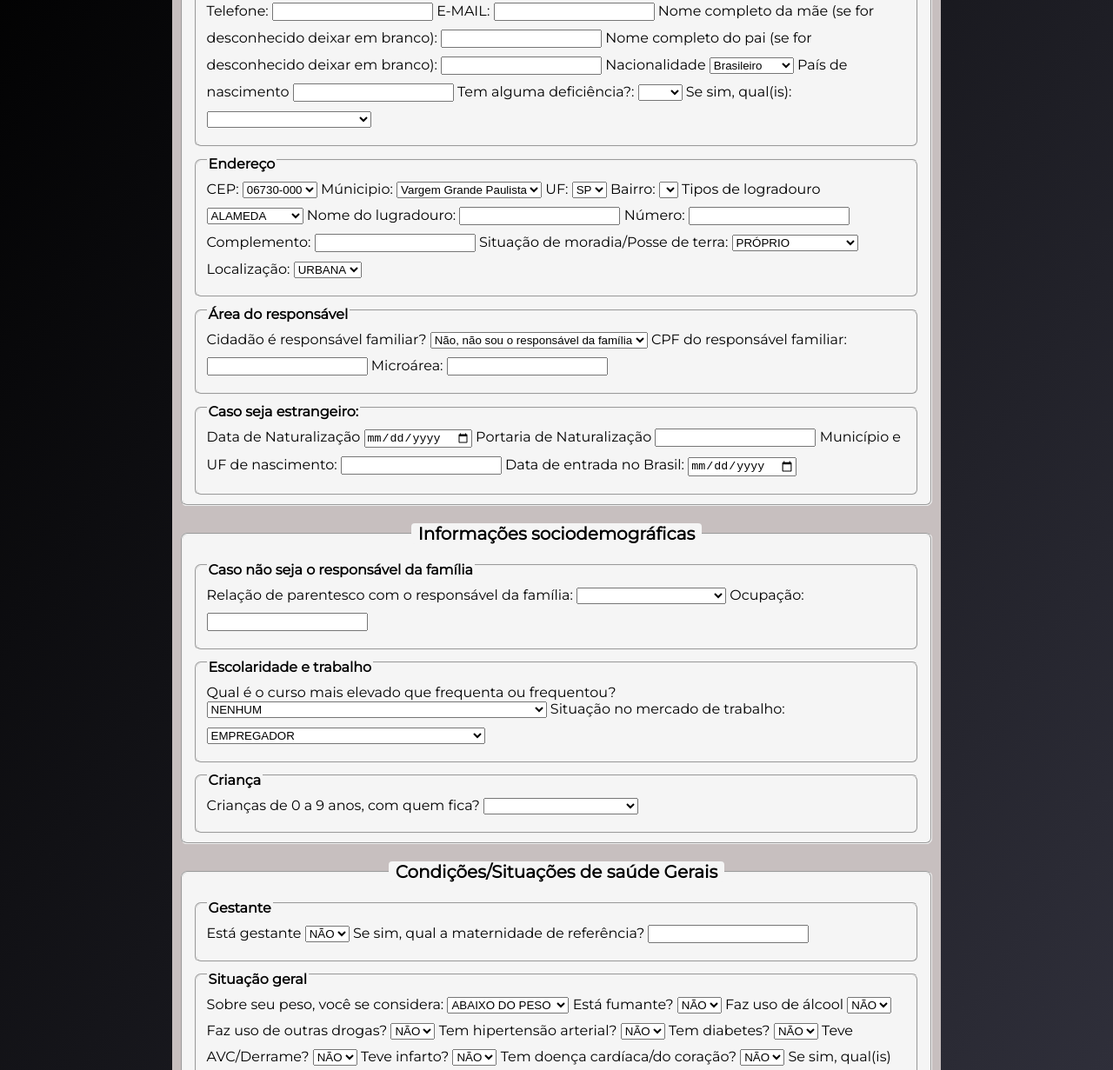
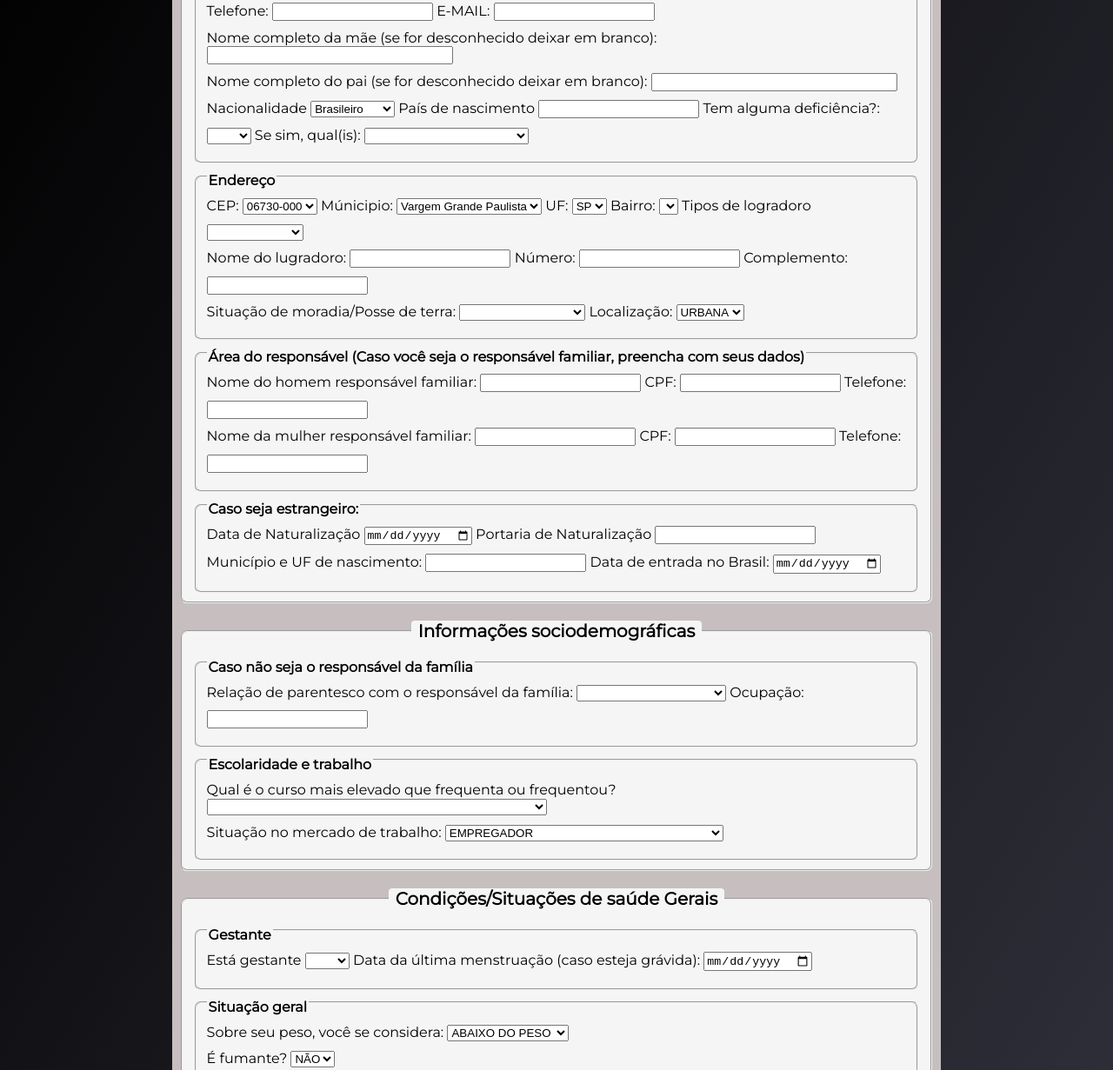
Before and after one commit to LucasRochaAlmeida/cadastro-individual, a website: page public/cadastroInd.html in a window 1280 px wide. Shown: the part 168-1399 px from the top of the page at 87% size. Drawn offline with Linux system fonts and the light colour scheme.

Commit message:
ultimas alterações nos campos

```diff
--- a/public/cadastroInd.html
+++ b/public/cadastroInd.html
@@ -19,15 +19,15 @@
             <fieldset class="campoMenor">
 
                 <label for="cpfDoCidadao">CPF do cidadão:</label>
-                <input name="cpfDoCidadao" id="cpfDoCidadao" oninput="mascara(this)">
+                <input name="cpfDoCidadao" id="cpfDoCidadao" oninput="mascara(this)" required>
 
                 <legend>Identificação do usuário/cidadão</legend>
 
                 <label for="nomeCompleto">Nome completo:</label>
-                <input type="text" name="nomeCompleto" id="nomeCompleto">
+                <input type="text" name="nomeCompleto" id="nomeCompleto" required>
 
                 <label for="dataDeNascimento">Data de nascimento:</label>
-                <input type="date" name="dataDeNascimento" id="dataDeNascimento">
+                <input type="date" name="dataDeNascimento" id="dataDeNascimento" required>
 
                 <label for="sexo">Sexo:</label>
                 <select name="sexo" id="sexo">
@@ -47,17 +47,25 @@
                 <label for="etnia">Etnia:</label>
                 <input type="text" name="etnia" id="etnia">
 
+                <br />
+
                 <label for="telefone">Telefone:</label>
-                <input name="telefone" id="telefone">
+                <input name="telefone" id="telefone" required>
 
                 <label for="email">E-MAIL:</label>
-                <input name="eamil" id="email">
+                <input name="email" id="email">
+
+                <br />
 
                 <label for="nomeCompletoMae">Nome completo da mãe (se for desconhecido deixar em branco):</label>
-                <input type="text" name="nomeCompletoMae" id="nomeCompletoMae">
+                <input type="text" name="nomeCompletoMae" id="nomeCompletoMae" style="padding-right: 100px;">
+
+                <br />
 
                 <label for="nomeCompletoPai">Nome completo do pai (se for desconhecido deixar em branco):</label>
-                <input type="text" name="nomeCompletoPai" id="nomeCompletoPai">
+                <input type="text" name="nomeCompletoPai" id="nomeCompletoPai" style="padding-right: 100px;">
+
+                <br />
 
                 <label for="nacionalidade">Nacionalidade</label>
                 <select name="nacionalidade" id="nacionalidade">
@@ -71,7 +79,7 @@
 
 
                 <label for="possuiDeficiencia">Tem alguma deficiência?:</label>
-                <select name="possuiDeficiencia" id="possuiDeficiencia">
+                <select name="possuiDeficiencia" id="possuiDeficiencia" required>
                     <option value=""></option>
                     <option value="NAO">NÃO</option>
                     <option value="SIM">SIM</option>
@@ -121,8 +129,9 @@
                 <option value=""></option>
             </select>
 
-            <label for="tipoLugradouro">Tipos de logradouro</label>
-            <select name="tipoLugradouro" id="tipoLugradouro">
+            <label for="tipoLugradouro">Tipos de logradoro</label>
+            <select name="tipoLugradouro" id="tipoLugradouro" required>
+                <option value=""></option>
                 <option value="ALAMEDA">ALAMEDA</option>
                 <option value="AVENIDA">AVENIDA</option>
                 <option value="CAMPO">CAMPO</option>
@@ -143,17 +152,22 @@
                 <option value="VILA">VILA</option>
             </select>
 
-            <label for="nomeLugradouro">Nome do lugradouro:</label>
-            <input type="text" name="nomeLugradouro" id="nomeLugradouro">
+            <br />
+
+            <label for="nomeLugradouro">Nome do lugradoro:</label>
+            <input type="text" name="nomeLugradouro" id="nomeLugradouro" required>
 
             <label for="numeroCasa">Número:</label>
-            <input type="text" name="numeroCasa" id="numeroCasa">
+            <input type="text" name="numeroCasa" id="numeroCasa" required>
 
             <label for="complemento">Complemento:</label>
             <input type="text" name="complemento" id="complemento">
 
+            <br />
+
             <label for="situacaoMoradia">Situação de moradia/Posse de terra:</label>
-            <select name="situacaoMoradia" id="situacaoMoradia">
+            <select name="situacaoMoradia" id="situacaoMoradia" required>
+                <option value=""></option>
                 <option value="PROPRIO">PRÓPRIO</option>
                 <option value="FINANCIADO">FINANCIADO</option>
                 <option value="ALUGADO">ALUGADO</option>
@@ -174,18 +188,24 @@
 
 
         <fieldset  class="campoMenor"> <!-- área do responsável -->
-            <legend>Área do responsável</legend>
-                <label for="responsavel">Cidadão é responsável familiar?</label>
-            <select name="responsavel" id="responsavel">
-                <option value="NAO">Não, não sou o responsável da família</option>
-                <option value="SIM">Sim, sou o responsável da família</option>
-            </select>
+            <legend>Área do responsável (Caso você seja o responsável familiar, preencha com seus dados)</legend>
 
-            <label for="cpfResponsavel">CPF do responsável familiar:</label>
-            <input name="cpfResponsavel" id="cpfResponsavel">
+            <label for="homemResponsavel">Nome do homem responsável familiar:</label>
+            <input type="text" name="homemResponsavel" id="homemResponsavel">
+            <label for="cpfHomemResponsavel">CPF:</label>
+            <input type="text" name="cpfHomemResponsavel" id="cpfHomemResponsavel" oninput="mascara(this)">
+            <label for="telHomemResponsavel">Telefone:</label>
+            <input type="text" name="telHomemResponsavel" id="telHomemResponsavel">
 
-            <label for="microarea">Microárea:</label>
-            <input type="text" name="microarea" id="microarea">
+            <br />
+
+            <label for="mulherResponsavel">Nome da mulher responsável familiar:</label>
+            <input type="text" name="mulherResponsavel" id="mulherResponsavel">
+            <label for="cpfMulherResponsavel">CPF:</label>
+            <input type="text" name="cpfMulherResponsavel" id="cpfMulherResponsavel" oninput="mascara(this)">
+            <label for="telMulherResponsavel">Telefone:</label>
+            <input type="text" name="telMulherResponsavel" id="telMulherResponsavel">
+
         </fieldset>
 
 
@@ -197,6 +217,8 @@
 
                 <label for="portariaDeNaturalização">Portaria de Naturalização</label>
                 <input type="text" name="portariaDeNaturalização" id="portariaDeNaturalização">
+
+                <br />
 
                 <label for="municipioDeNaturalização">Município e UF de nascimento:</label>
                 <input type="text" name="municipioDeNaturalização" id="municipioDeNaturalização">
@@ -238,7 +260,8 @@
             <fieldset class="campoMenor">
                 <legend>Escolaridade e trabalho</legend>
                 <label for="nivelEscolaridade">Qual é o curso mais elevado que frequenta ou frequentou?</label>
-                <select name="nivelEscolaridade" id="nivelEscolaridade">
+                <select name="nivelEscolaridade" id="nivelEscolaridade" required>
+                    <option value=""></option>
                     <option value="NENHUM">NENHUM</option>
                     <option value="CRECHE">CRECHE</option>
                     <option value="PRE-ESCOLA(EXCETO CA)">PRÉ-ESCOLA(Exceto ca)</option>
@@ -256,6 +279,8 @@
                     <option value="ALFABETIZACAO PARA ADULTOS (Mobral etc.)">ALFABETIZAÇÃO PARA ADULTOS (Mobral etc.)</option>
                 </select>
 
+                <br  />
+
                 <label for="trabalhaOuNao">Situação no mercado de trabalho:</label>
                 <select name="trabalhaOuNao" id="trabalhaOuNao">
                     <option value="EMPREGADOR">EMPREGADOR</option>
@@ -271,22 +296,6 @@
 
             </fieldset>
 
-
-
-            <fieldset class="campoMenor">
-                <legend>Criança</legend>
-                <label for="criancasComQuemFica">Crianças de 0 a 9 anos, com quem fica?</label>
-                <select name="criancasComQuemFica" id="criancasComQuemFica">
-                    <option value=""></option>
-                    <option value="ADULTO RESPONSAVEL">ADULTO RESPONSÁVEL</option>
-                    <option value="OUTRA(S) CRIANÇA(S)">OUTRA(S) CRIANÇA(S)</option>
-                    <option value="ADOLESCENTE">ADOLESCENTE</option>
-                    <option value="SOZINHA">SOZINHA</option>
-                    <option value="CRECHE">CRECHE</option>
-                    <option value="OUTRO">OUTRO</option>
-                </select>
-            </fieldset>
-
         </fieldset>
 
 
@@ -297,12 +306,13 @@
             <fieldset class="campoMenor">
                 <legend>Gestante</legend>
                 <label for="gestante">Está gestante</label>
-                <select name="gestante" id="gestante">
+                <select name="gestante" id="gestante" required>
+                    <option value=""></option>
                     <option value="NAO">NÃO</option>
                     <option value="SIM">SIM</option>
                 </select>
-                <label for="maternidadeReferencia">Se sim, qual a maternidade de referência?</label>
-                <input type="text" name="maternidadeReferencia" id="maternidadeReferencia">
+                <label for="ultimaMenstruacao">Data da última menstruação (caso esteja grávida):</label>
+                <input type="date" name="ultimaMenstruacao" id="ultimaMenstruacao">
             </fieldset>
 
 
@@ -317,11 +327,15 @@
                     <option value="ACIMA DO PESO">ACIMA DO PESO</option>
                 </select>
 
-                <label for="fumante">Está fumante?</label>
+                <br />
+
+                <label for="fumante">É fumante?</label>
                 <select name="fumante" id="fumante">
                     <option value="NAO">NÃO</option>
                     <option value="SIM">SIM</option>
                 </select>
+
+                <br />
 
                 <label for="alcool">Faz uso de álcool</label>
                 <select name="alcool" id="alcool">
@@ -329,11 +343,15 @@
                     <option value="SIM">SIM</option>
                 </select>
 
+                <br />
+
                 <label for="drogas">Faz uso de outras drogas?</label>
                 <select name="drogas" id="drogas">
                     <option value="NAO">NÃO</option>
                     <option value="SIM">SIM</option>
                 </select>
+
+                <br />
 
                 <label for="hipertensao">Tem hipertensão arterial?</label>
                 <select name="hipertensao" id="hipertensao">
@@ -341,11 +359,15 @@
                     <option value="SIM">SIM</option>
                 </select>
 
+                <br />
+
                 <label for="diabetes">Tem diabetes?</label>
                 <select name="diabetes" id="diabetes">
                     <option value="NAO">NÃO</option>
                     <option value="SIM">SIM</option>
                 </select>
+
+                <br />
 
                 <label for="avcDerrame">Teve AVC/Derrame?</label>
                 <select name="avcDerrame" id="avcDerrame">
@@ -353,11 +375,15 @@
                     <option value="SIM">SIM</option>
                 </select>
 
+                <br />
+
                 <label for="infarto">Teve infarto?</label>
                 <select name="infarto" id="infarto">
                     <option value="NAO">NÃO</option>
                     <option value="SIM">SIM</option>
                 </select>
+
+                <br />
 
                 <label for="doencaCardiaca">Tem doença cardíaca/do coração?</label>
                 <select name="doencaCardiaca" id="doencaCardiaca">
@@ -372,6 +398,8 @@
                     <option value="NAO SABE">NÃO SABE</option>
                 </select>
 
+                <br />
+
                 <label for="problemaRins">Tem ou teve problemas nos rins?</label>
                 <select name="problemaRins" id="problemaRins">
                     <option value="NAO">NÃO</option>
@@ -384,6 +412,8 @@
                     <option value="OUTRA">OUTRA</option>
                     <option value="NAO SABE">NÃO SABE</option>
                 </select>
+
+                <br />
 
                 <label for="doencaRespiratoria">Tem doença respiratória/no pulmão? </label>
                 <select name="doencaRespiratoria" id="doencaRespiratoria">
@@ -399,11 +429,15 @@
                     <option value="NAO SABE">NÃO SABE</option>
                 </select>
 
+                <br />
+
                 <label for="hanseniase">Está com hanseníase?</label>
                 <select name="hanseniase" id="hanseniase">
                     <option value="NAO">NÃO</option>
                     <option value="SIM">SIM</option>
                 </select>
+
+                <br />
 
                 <label for="tuberculose">Está com tuberculose?</label>
                 <select name="tuberculose" id="tuberculose">
@@ -411,11 +445,15 @@
                     <option value="SIM">SIM</option>
                 </select>
 
+                <br />
+
                 <label for="cancer">Tem ou teve câncer?</label>
                 <select name="cancer" id="cancer">
                     <option value="NAO">NÃO</option>
                     <option value="SIM">SIM</option>
                 </select>
+
+                <br />
 
                 <label for="internacaoRecente">Teve alguma internação nos últimos 12 meses?</label>
                 <select name="internacaoRecente" id="internacaoRecente">
@@ -425,11 +463,15 @@
                 <label for="internacaoRecente2">Se sim, por qual causa?</label>
                 <input type="text" name="internacaoRecente2" id="internacaoRecente2">
 
+                <br />
+
                 <label for="diagnostico">Teve diagnóstico de algum problema de saúde mental por profissional de saúde?</label>
                 <select name="diagnostico" id="diagnostico">
                     <option value="NAO">NÃO</option>
                     <option value="SIM">SIM</option>
                 </select>
+
+                <br />
 
                 <label for="acamado">Está acamado?</label>
                 <select name="acamado" id="acamado">
@@ -437,11 +479,15 @@
                     <option value="SIM">SIM</option>
                 </select>
 
+                <br />
+
                 <label for="domiciliado">Está domiciliado?</label>
                 <select name="domiciliado" id="domiciliado">
                     <option value="NAO">NÃO</option>
                     <option value="SIM">SIM</option>
                 </select>
+
+                <br />
 
                 <label for="usoDePlantas">Usa plantas medicinais?</label>
                 <select name="usoDePlantas" id="usoDePlantas">
@@ -451,11 +497,15 @@
                 <label for="usoDePlantas2">Se sim, indique qual(is)?</label>
                 <input type="text" name="usoDePlantas2" id="usoDePlantas2">
 
+                <br />
+
                 <label for="praticasIntegrativas">Usa outras práticas integrativas e complementares?</label>
                 <select name="praticasIntegrativas" id="praticasIntegrativas">
                     <option value="NAO">NÃO</option>
                     <option value="SIM">SIM</option>
                 </select>
+
+                <br />
 
                 <label for="outrasCondicoes">Outras condições de saúde? Qual?</label>
                 <input type="text" name="outrasCondicoes" id="outrasCondicoes">
@@ -464,7 +514,7 @@
 
 
 
-            <fieldset class="campoMenor">
+            <!-- <fieldset class="campoMenor">
                 <legend>Cidadão em situação de rua</legend>
 
                 <label for="emSituacaoDeRua">Está em situação de rua?</label>
@@ -543,7 +593,7 @@
                 </select>
 
 
-            </fieldset>
+            </fieldset> -->
 
 
 
```
